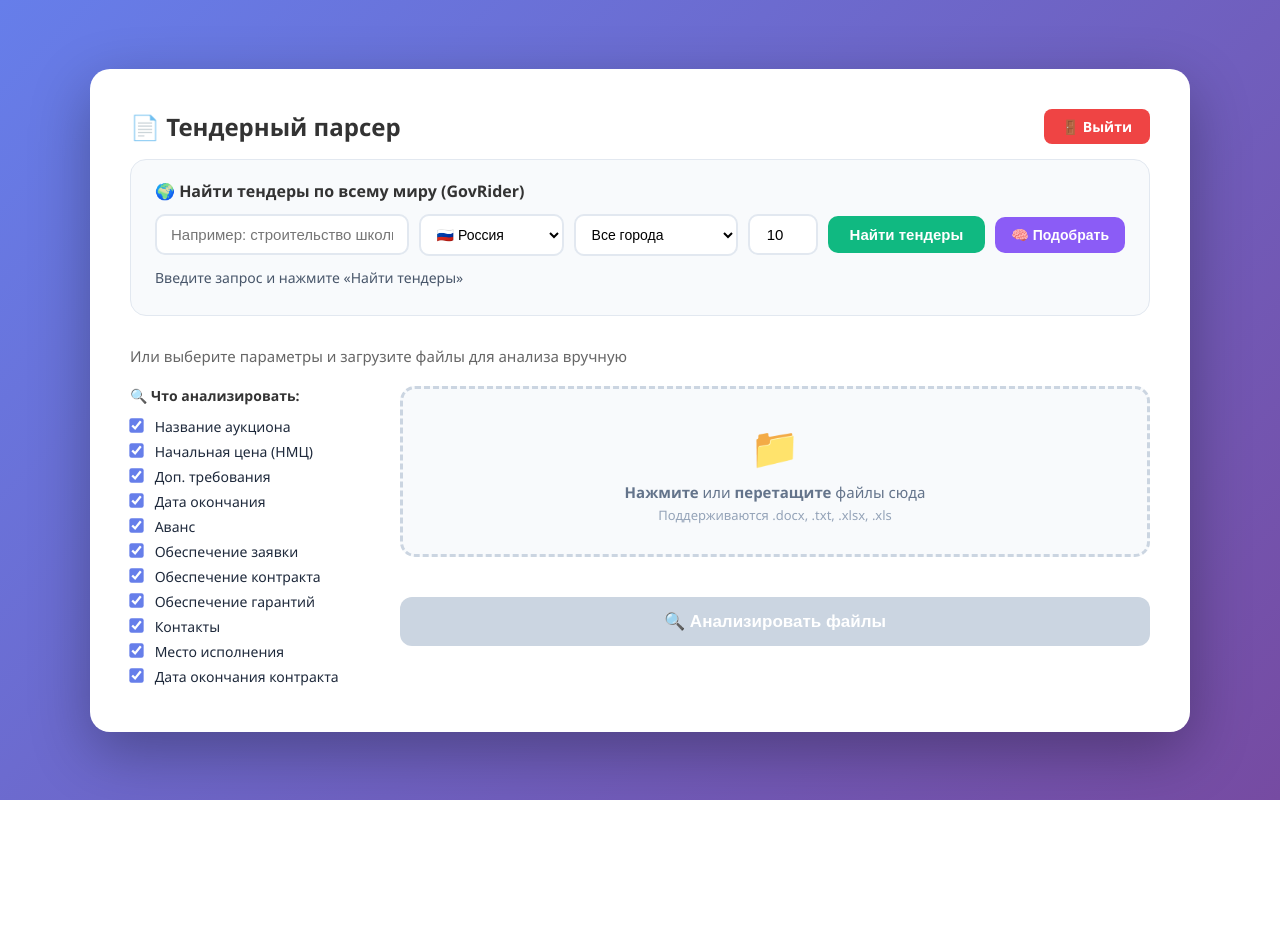
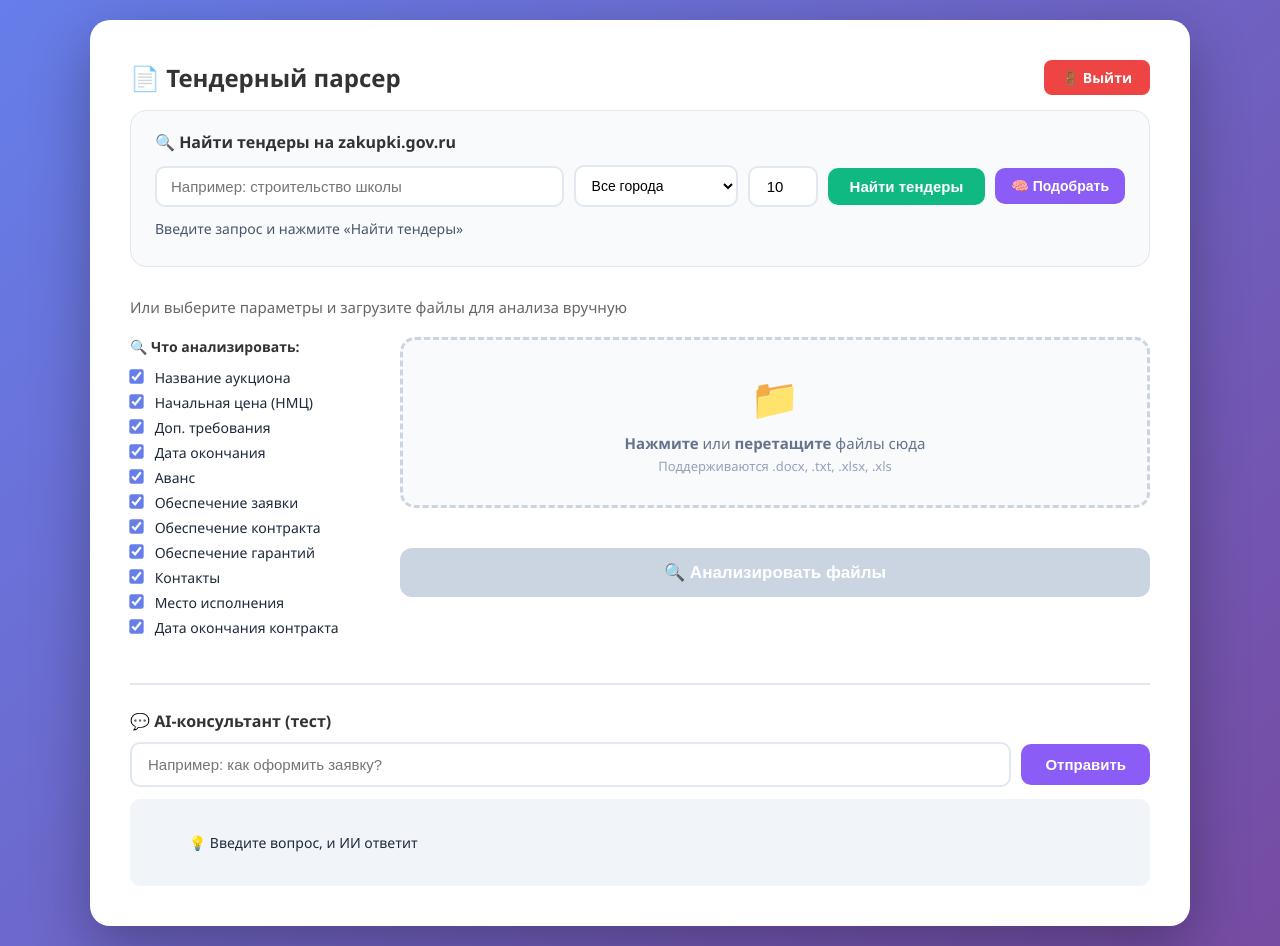
Before and after one commit to danilamozh-maker/tender-parser, a Python web app: template templates/index.html in a window 1280 px wide. Before the commit the page ends 800 px from the top, so only its background shows below. Run offline with Jinja, Linux system fonts and the light colour scheme; the template is opened without the code that fills it, so the values that code supplies are empty.

Commit message:
Update index.html

```diff
--- a/templates/index.html
+++ b/templates/index.html
@@ -47,7 +47,7 @@
         }
         .logout-btn:hover { background: #dc2626; }
 
-        /* ===== НОВЫЙ БЛОК ПОИСКА ТЕНДЕРОВ (GovRider) ===== */
+        /* ===== БЛОК ПОИСКА ТЕНДЕРОВ НА ZAKUPKI.GOV.RU ===== */
         .search-section {
             background: #f8fafc;
             padding: 20px 24px;
@@ -331,12 +331,73 @@
         .status-text {
             font-weight: 500;
         }
+
+        /* ===== БЛОК ЧАТА ===== */
+        .chat-section {
+            margin-top: 40px;
+            padding-top: 25px;
+            border-top: 2px solid #e2e8f0;
+        }
+        .chat-section h3 {
+            margin-bottom: 10px;
+            font-size: 16px;
+            color: #333;
+        }
+        .chat-row {
+            display: flex;
+            gap: 10px;
+            align-items: center;
+        }
+        .chat-row input[type="text"] {
+            flex: 1;
+            padding: 12px 16px;
+            border: 2px solid #e2e8f0;
+            border-radius: 10px;
+            font-size: 15px;
+            outline: none;
+            transition: 0.2s;
+        }
+        .chat-row input[type="text"]:focus {
+            border-color: #667eea;
+        }
+        .chat-row button {
+            padding: 12px 24px;
+            background: #8b5cf6;
+            color: white;
+            border: none;
+            border-radius: 10px;
+            font-size: 15px;
+            font-weight: 600;
+            cursor: pointer;
+            transition: 0.2s;
+            white-space: nowrap;
+        }
+        .chat-row button:hover:not(:disabled) {
+            background: #7c3aed;
+        }
+        .chat-row button:disabled {
+            background: #94a3b8;
+            cursor: not-allowed;
+        }
+        .chat-response {
+            margin-top: 12px;
+            padding: 15px;
+            background: #f1f5f9;
+            border-radius: 10px;
+            min-height: 50px;
+            white-space: pre-wrap;
+            font-size: 14px;
+            color: #1e293b;
+            transition: 0.3s;
+        }
+
         @media (max-width: 800px) {
             .main-row { flex-direction: column; }
             .left-col { flex: 1; }
             .search-row { flex-direction: column; align-items: stretch; }
             .search-row input[type="number"] { width: 100%; }
             .search-row select { width: 100%; }
+            .chat-row { flex-direction: column; align-items: stretch; }
         }
     </style>
 </head>
@@ -349,20 +410,11 @@
         <a href="/logout" class="logout-btn">🚪 Выйти</a>
     </div>
 
-    <!-- ===== НОВЫЙ БЛОК — ПОИСК ТЕНДЕРОВ ЧЕРЕЗ GovRider ===== -->
+    <!-- ===== ПОИСК НА ZAKUPKI.GOV.RU ===== -->
     <div class="search-section">
-        <h3>🌍 Найти тендеры по всему миру (GovRider)</h3>
+        <h3>🔍 Найти тендеры на zakupki.gov.ru</h3>
         <div class="search-row">
             <input type="text" id="searchQuery" placeholder="Например: строительство школы">
-
-            <select id="searchCountry">
-                <option value="Russia">🇷🇺 Россия</option>
-                <option value="Kazakhstan">🇰🇿 Казахстан</option>
-                <option value="Belarus">🇧🇾 Беларусь</option>
-                <option value="Ukraine">🇺🇦 Украина</option>
-                <option value="All">🌍 Все страны</option>
-            </select>
-
             <select id="searchCity">
                 <option value="">Все города</option>
                 <option value="Moscow">Москва</option>
@@ -374,7 +426,6 @@
                 <option value="Sochi">Сочи</option>
                 <option value="Vladivostok">Владивосток</option>
             </select>
-
             <input type="number" id="searchLimit" value="10" min="1" max="15">
             <button class="btn-search" id="searchBtn">Найти тендеры</button>
             <button class="btn-ai" id="aiSuggestBtn">🧠 Подобрать</button>
@@ -383,7 +434,7 @@
         <div class="keywords-suggestions" id="keywordsSuggestions"></div>
     </div>
 
-    <!-- ===== СТАРЫЙ БЛОК — РУЧНАЯ ЗАГРУЗКА ФАЙЛОВ ===== -->
+    <!-- ===== РУЧНАЯ ЗАГРУЗКА ФАЙЛОВ ===== -->
     <p class="subtitle">Или выберите параметры и загрузите файлы для анализа вручную</p>
     <div class="main-row">
         <div class="left-col">
@@ -413,14 +464,26 @@
             <div id="status"></div>
         </div>
     </div>
+
+    <!-- ===== БЛОК AI-ЧАТА ===== -->
+    <div class="chat-section">
+        <h3>💬 AI-консультант (тест)</h3>
+        <div class="chat-row">
+            <input type="text" id="chatInput" placeholder="Например: как оформить заявку?">
+            <button id="chatSendBtn">Отправить</button>
+        </div>
+        <div class="chat-response" id="chatResponse">
+            💡 Введите вопрос, и ИИ ответит
+        </div>
+    </div>
+
 </div>
 
 <script>
-    // ========================================================
-    // 1. ОБРАБОТЧИКИ ДЛЯ ПОИСКА ТЕНДЕРОВ ЧЕРЕЗ GovRider
-    // ========================================================
+    // ============================================================
+    // 1. ПОИСК ТЕНДЕРОВ НА ZAKUPKI.GOV.RU
+    // ============================================================
     const searchQuery = document.getElementById('searchQuery');
-    const searchCountry = document.getElementById('searchCountry');
     const searchCity = document.getElementById('searchCity');
     const searchLimit = document.getElementById('searchLimit');
     const searchBtn = document.getElementById('searchBtn');
@@ -428,7 +491,6 @@
     const keywordsDiv = document.getElementById('keywordsSuggestions');
     const aiSuggestBtn = document.getElementById('aiSuggestBtn');
 
-    // Кнопка "Найти тендеры"
     searchBtn.addEventListener('click', async () => {
         const query = searchQuery.value.trim();
         if (!query) {
@@ -436,7 +498,6 @@
             searchStatus.style.color = '#ef4444';
             return;
         }
-        const country = searchCountry.value;
         const city = searchCity.value;
         const limit = parseInt(searchLimit.value) || 10;
 
@@ -448,7 +509,7 @@
             const response = await fetch('/search_tenders', {
                 method: 'POST',
                 headers: { 'Content-Type': 'application/json' },
-                body: JSON.stringify({ query, country, city, limit })
+                body: JSON.stringify({ query, city, limit })
             });
             const data = await response.json();
             if (response.ok) {
@@ -465,7 +526,6 @@
         searchBtn.disabled = false;
     });
 
-    // Кнопка "Подобрать ключевые слова" (ИИ-помощник)
     aiSuggestBtn.addEventListener('click', async () => {
         const query = searchQuery.value.trim();
         if (!query) {
@@ -509,9 +569,9 @@
         searchQuery.value = words.join(' ');
     }
 
-    // ========================================================
-    // 2. СТАРЫЙ КОД — ЗАГРУЗКА ФАЙЛОВ
-    // ========================================================
+    // ============================================================
+    // 2. ЗАГРУЗКА ФАЙЛОВ (старый код)
+    // ============================================================
     const dropZone = document.getElementById('dropZone');
     const fileInput = document.getElementById('fileInput');
     const fileList = document.getElementById('fileList');
@@ -622,6 +682,55 @@
             setTimeout(() => { if (statusDiv.className !== 'loading') { setTimeout(() => { statusDiv.style.display = 'none'; }, 4000); } }, 1000);
         }
     });
+
+    // ============================================================
+    // 3. AI-ЧАТ
+    // ============================================================
+    const chatInput = document.getElementById('chatInput');
+    const chatSendBtn = document.getElementById('chatSendBtn');
+    const chatResponse = document.getElementById('chatResponse');
+
+    chatSendBtn.addEventListener('click', async () => {
+        const question = chatInput.value.trim();
+        if (!question) {
+            chatResponse.textContent = '⚠️ Введите вопрос';
+            chatResponse.style.color = '#ef4444';
+            return;
+        }
+
+        chatResponse.textContent = '⏳ Думаю...';
+        chatResponse.style.color = '#475569';
+        chatSendBtn.disabled = true;
+        chatInput.disabled = true;
+
+        try {
+            const res = await fetch('/ask_ai', {
+                method: 'POST',
+                headers: { 'Content-Type': 'application/json' },
+                body: JSON.stringify({ question })
+            });
+            const data = await res.json();
+
+            if (res.ok) {
+                chatResponse.textContent = data.answer || '🤷‍♂️ Не знаю, что ответить';
+                chatResponse.style.color = '#1e293b';
+            } else {
+                chatResponse.textContent = `❌ Ошибка: ${data.detail || 'Неизвестная ошибка'}`;
+                chatResponse.style.color = '#ef4444';
+            }
+        } catch (e) {
+            chatResponse.textContent = '❌ Ошибка соединения. Попробуйте позже.';
+            chatResponse.style.color = '#ef4444';
+        }
+
+        chatSendBtn.disabled = false;
+        chatInput.disabled = false;
+        chatInput.value = '';
+    });
+
+    chatInput.addEventListener('keydown', (e) => {
+        if (e.key === 'Enter') chatSendBtn.click();
+    });
 </script>
 </body>
 </html>
```
